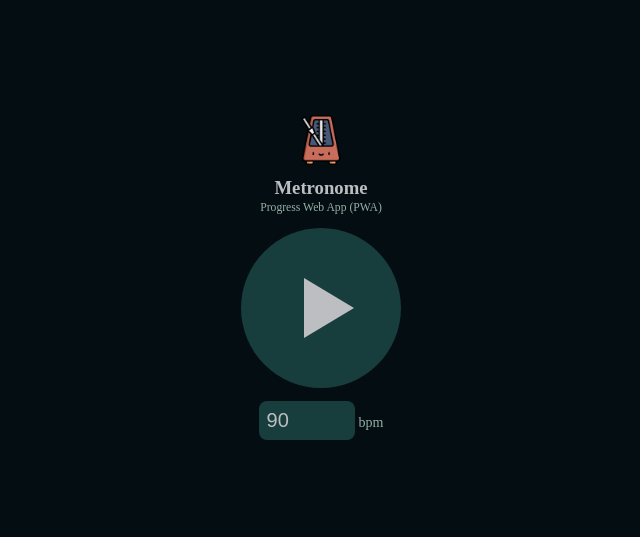
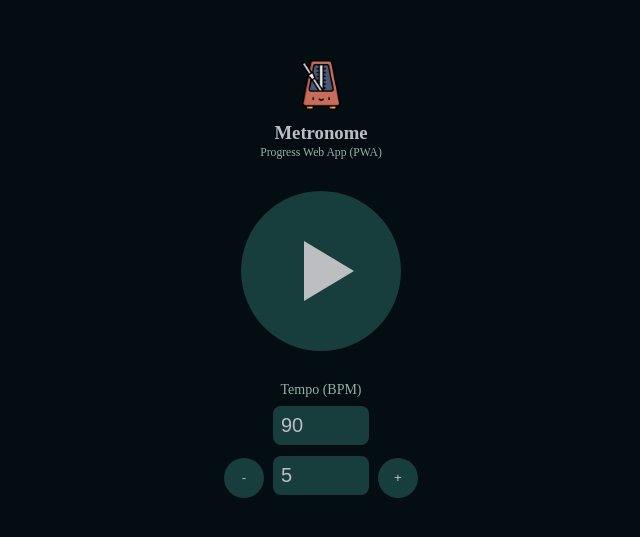
Before and after one commit to prijal-bista/metronome-pwa, a plain HTML site: page index.html in a window 1280 px wide. Shown: the part 119-656 px from the top of the page, without its empty margins (319-959 px from the left). Drawn offline with Linux system fonts and the light colour scheme.

Commit message:
feat: added + and - buttons along with interval input which increases or decreases bpm based on interval selected. eg- clicking - when interval is 5 will decrease the bpm by 5

```diff
--- a/index.html
+++ b/index.html
@@ -30,13 +30,24 @@
       <h3>Metronome</h3>
       <p class="caption"><small> Progress Web App (PWA)</small></p>
     </div>
+
+    <br />
+
     <button class="play-btn" id="play-btn" onclick="metronomeToggleStartStop()">
       <div class="play"></div>
     </button>
 
+    <br />
+
     <div class="set-bpm py-1">
+      <p class="caption text-center pb-1">Tempo (BPM)</p>
       <input class="bpm-input" id="bpm" type="number" value="90" />
-      <small class="caption">bpm</small>
+    </div>
+
+    <div>
+      <button onclick="updateBpm('dec')">-</button>
+      <input class="interval-input" id="interval" type="number" value="5" />
+      <button onclick="updateBpm('inc')">+</button>
     </div>
 
     <script src="metronome.js"></script>
--- a/script.js
+++ b/script.js
@@ -1,15 +1,8 @@
 let bpmInput = document.getElementById('bpm');
+let intervalInput = document.getElementById('interval');
 let playBtnDiv = document.querySelector('#play-btn>div');
 
 var metronome = new Metronome();
-const metronomeStart = () => {
-  metronome.tempo = parseInt(bpmInput.value);
-  metronome.start();
-};
-
-const metronomeStop = () => {
-  metronome.stop();
-};
 
 const metronomeToggleStartStop = () => {
   if (metronome.isRunning) {
@@ -21,3 +14,16 @@ const metronomeToggleStartStop = () => {
     playBtnDiv.className = 'pause';
   }
 };
+
+const updateBpm = (type) => {
+  let updatedTempo =
+    type === 'inc'
+      ? metronome.tempo + parseInt(intervalInput.value)
+      : metronome.tempo - parseInt(intervalInput.value);
+  updatedTempo = parseInt(updatedTempo);
+
+  if (!updatedTempo) return;
+
+  metronome.tempo = updatedTempo;
+  bpmInput.value = updatedTempo;
+};
--- a/style.css
+++ b/style.css
@@ -73,7 +73,7 @@ button {
   font-size: 14px;
 }
 
-input.bpm-input {
+input {
   background: var(--darkgreen);
   color: var(--grey);
   font-size: 20px;
```
